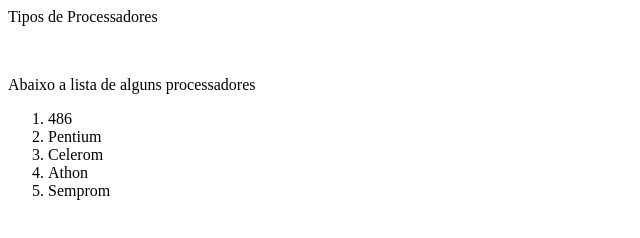
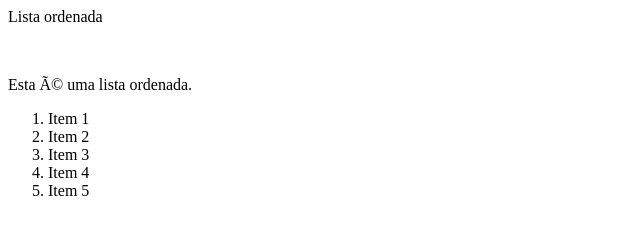
Before and after one commit to julianocgc/html, a plain HTML site: page lista_ordenada.html in a window 1280 px wide. Shown: the whole page, without its empty margins (0-640 px from the left). Drawn offline with Linux system fonts and the light colour scheme.

Commit message:
Atualização de arquivo
Atualização de listas

```diff
--- a/lista_ordenada.html
+++ b/lista_ordenada.html
@@ -1,18 +1,18 @@
 <html>
 <head>
-<title>Processadores</title>
+<title>Marcadores</title>
 <meta http-equiv="Content-Type" content="text/html; charset=iso-8859-1">
 </head>
 <body>
-<p>Tipos de Processadores </p>
+<p>Lista ordenada</p>
 <p>&nbsp;</p>
-<p>Abaixo a lista de alguns processadores</p>
+<p>Esta é uma lista ordenada.</p>
 <ol>
-<li>486</li>
-<li>Pentium</li>
-<li>Celerom</li>
-<li>Athon</li>
-<li>Semprom</li>
+<li>Item 1</li>
+<li>Item 2</li>
+<li>Item 3</li>
+<li>Item 4</li>
+<li>Item 5</li>
 </ol>
 </body>
 </html>
```
Also changed, not shown: lista_com_marcadores.html (+8 -8 lines).
